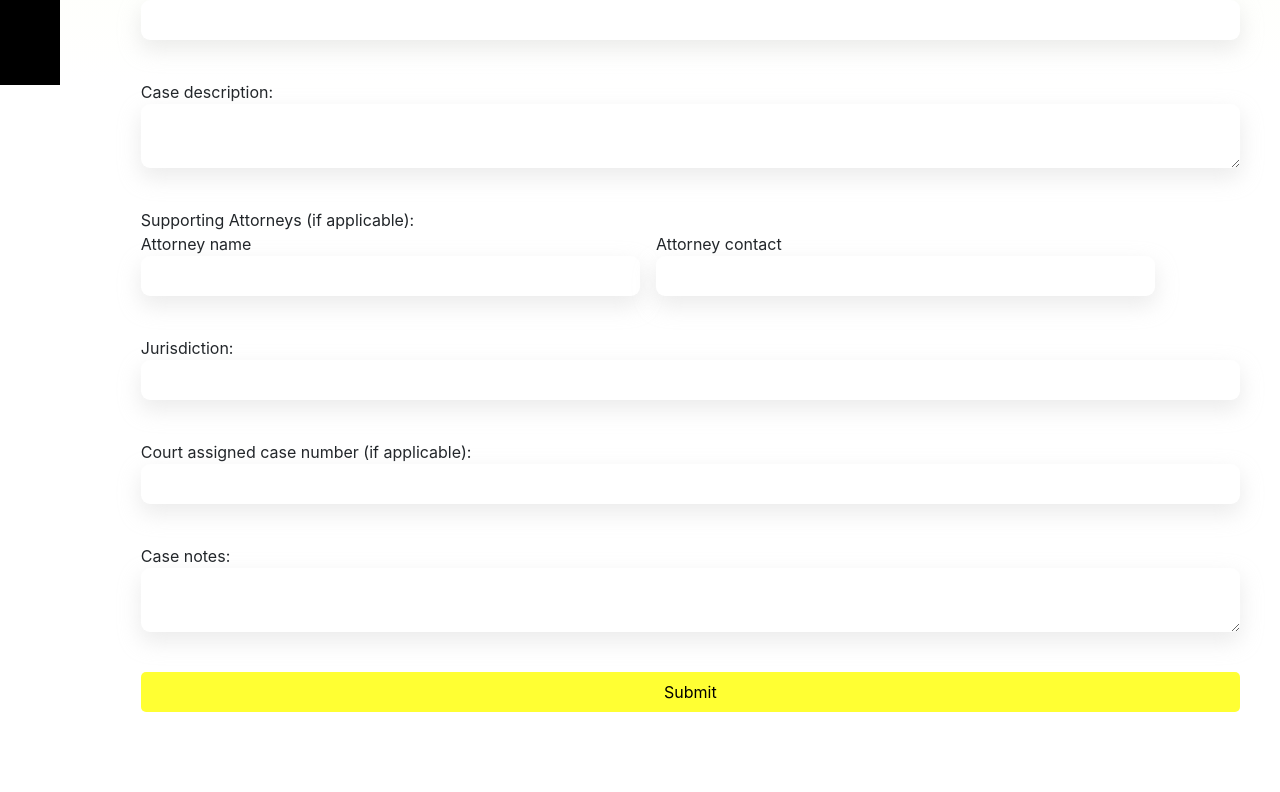
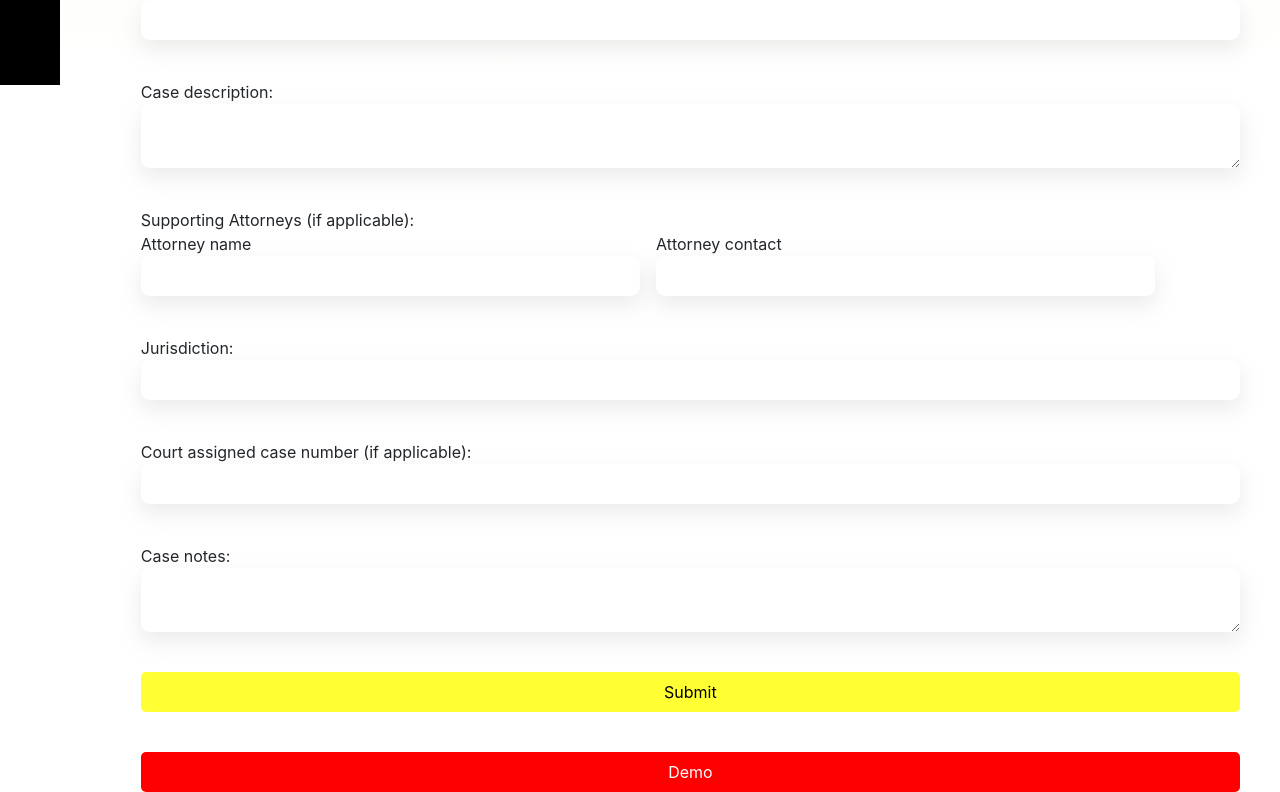
Before and after one commit to xenoninnovations/Expenser, a React (Create React App) app: page /addclientform in a window 1280 px wide. Shown: the part 715-1507 px from the top of the page. Before the commit the page ends 1427 px from the top, so only its background shows below. Built offline with nearby package versions, Linux system fonts and the light colour scheme; no server answers; the database is empty.

Commit message:
added demo button for ease for demo purposes

```diff
--- a/src/pages/assets/styles/ExpenseTracker.css
+++ b/src/pages/assets/styles/ExpenseTracker.css
@@ -73,6 +73,12 @@ td {
   padding: 0.5rem 1rem;
   cursor: pointer;
 }
+
+.add-expense-button.demo {
+  background: red;
+  color: white;
+}
+
 .filters {
   display: flex;
   justify-content: flex-start;
--- a/src/pages/book-keeping/Addclientform.js
+++ b/src/pages/book-keeping/Addclientform.js
@@ -65,7 +65,7 @@ function Addclientform({ closeModal }) {
     if (!formData.phoneNumber.trim()) {
       tempErrors.phoneNumber = "Phone number is required";
       isValid = false;
-    } else if (!/^\d{10}$/.test(formData.phoneNumber.replace(/\D/g, ''))) {
+    } else if (!/^\d{10}$/.test(formData.phoneNumber.replace(/\D/g, ""))) {
       tempErrors.phoneNumber = "Phone number must be 10 digits";
       isValid = false;
     }
@@ -126,7 +126,7 @@ function Addclientform({ closeModal }) {
       if (clientSnap.exists()) {
         setErrors({
           ...errors,
-          emailAddress: "A client with this email already exists"
+          emailAddress: "A client with this email already exists",
         });
         setIsSubmitting(false);
         return;
@@ -177,7 +177,7 @@ function Addclientform({ closeModal }) {
     } catch (error) {
       console.error("Error adding client and case:", error);
       setErrors({
-        submit: "Failed to submit form. Please try again."
+        submit: "Failed to submit form. Please try again.",
       });
     } finally {
       setIsSubmitting(false);
@@ -191,7 +191,7 @@ function Addclientform({ closeModal }) {
     if (errors[name]) {
       setErrors({
         ...errors,
-        [name]: null
+        [name]: null,
       });
     }
   };
@@ -208,6 +208,34 @@ function Addclientform({ closeModal }) {
     loadCaseTypes();
   }, []);
 
+  const handleDemo = () => {
+    setFormData({
+      clientName: "Jane Doe",
+      emailAddress: "jane@doe.com",
+      phoneNumber: "4161234567",
+      companyName: "Jane Doe Inc.",
+      websiteUrl: "https://www.janedoe.com",
+      industry: "Food and Beverage",
+      budget: "100000",
+      source: "Referral",
+      caseName: "Jane Doe v. John Doe",
+      caseType: 0,
+      jurisdiction: "Ontario",
+      caseDesc: "Jane Doe is suing John Doe for $100,000",
+      caseNotes: "Jane Doe is suing John Doe for $100,000",
+      leadAttorney: "John Doe",
+      courtNumber: "1234567890",
+      supportingAttornies: {
+        attorneyName: "Melissa Stephens",
+        attorneyContact: "4161234567",
+      },
+      witnesses: {
+        witnessName: "Caleb Smith",
+        witnessContact: "5634234567",
+      },
+    });
+  };
+
   return (
     <div className="page">
       <Navbar />
@@ -219,26 +247,30 @@ function Addclientform({ closeModal }) {
               <label className="label">
                 Full Name:
                 <input
-                  className={`fields ${errors.clientName ? 'error' : ''}`}
+                  className={`fields ${errors.clientName ? "error" : ""}`}
                   type="text"
                   name="clientName"
                   value={formData.clientName}
                   onChange={handleChange}
                   required
                 />
-                {errors.clientName && <span className="error-message">{errors.clientName}</span>}
+                {errors.clientName && (
+                  <span className="error-message">{errors.clientName}</span>
+                )}
               </label>
               <label className="label">
                 Email Address:
                 <input
-                  className={`fields ${errors.emailAddress ? 'error' : ''}`}
+                  className={`fields ${errors.emailAddress ? "error" : ""}`}
                   type="email"
                   name="emailAddress"
                   value={formData.emailAddress}
                   onChange={handleChange}
                   required
                 />
-                {errors.emailAddress && <span className="error-message">{errors.emailAddress}</span>}
+                {errors.emailAddress && (
+                  <span className="error-message">{errors.emailAddress}</span>
+                )}
               </label>
             </div>
 
@@ -247,14 +279,16 @@ function Addclientform({ closeModal }) {
                 <label className="label">
                   Phone Number:
                   <input
-                    className={`fields ${errors.phoneNumber ? 'error' : ''}`}
+                    className={`fields ${errors.phoneNumber ? "error" : ""}`}
                     type="tel"
                     name="phoneNumber"
                     value={formData.phoneNumber}
                     onChange={handleChange}
                     required
                   />
-                  {errors.phoneNumber && <span className="error-message">{errors.phoneNumber}</span>}
+                  {errors.phoneNumber && (
+                    <span className="error-message">{errors.phoneNumber}</span>
+                  )}
                 </label>
                 <label className="label">
                   Company Name:
@@ -275,13 +309,15 @@ function Addclientform({ closeModal }) {
               <label className="label">
                 Website URL:
                 <input
-                  className={`fields ${errors.websiteUrl ? 'error' : ''}`}
+                  className={`fields ${errors.websiteUrl ? "error" : ""}`}
                   type="url"
                   name="websiteUrl"
                   value={formData.websiteUrl}
                   onChange={handleChange}
                 />
-                {errors.websiteUrl && <span className="error-message">{errors.websiteUrl}</span>}
+                {errors.websiteUrl && (
+                  <span className="error-message">{errors.websiteUrl}</span>
+                )}
               </label>
               <label className="label">
                 Industry:
@@ -299,13 +335,15 @@ function Addclientform({ closeModal }) {
               <label className="label">
                 Budget:
                 <input
-                  className={`fields ${errors.budget ? 'error' : ''}`}
+                  className={`fields ${errors.budget ? "error" : ""}`}
                   type="text"
                   name="budget"
                   value={formData.budget}
                   onChange={handleChange}
                 />
-                {errors.budget && <span className="error-message">{errors.budget}</span>}
+                {errors.budget && (
+                  <span className="error-message">{errors.budget}</span>
+                )}
               </label>
               <label className="label">
                 Client Source:
@@ -327,19 +365,21 @@ function Addclientform({ closeModal }) {
               <label className="label">
                 Case name:
                 <input
-                  className={`fields ${errors.caseName ? 'error' : ''}`}
+                  className={`fields ${errors.caseName ? "error" : ""}`}
                   type="text"
                   name="caseName"
                   value={formData.caseName}
                   onChange={handleChange}
                   required
                 />
-                {errors.caseName && <span className="error-message">{errors.caseName}</span>}
+                {errors.caseName && (
+                  <span className="error-message">{errors.caseName}</span>
+                )}
               </label>
               <label className="label">
                 Case type:
                 <select
-                  className={`fields ${errors.caseType ? 'error' : ''}`}
+                  className={`fields ${errors.caseType ? "error" : ""}`}
                   name="caseType"
                   value={formData.caseType}
                   onChange={handleChange}
@@ -354,7 +394,9 @@ function Addclientform({ closeModal }) {
                     </option>
                   ))}
                 </select>
-                {errors.caseType && <span className="error-message">{errors.caseType}</span>}
+                {errors.caseType && (
+                  <span className="error-message">{errors.caseType}</span>
+                )}
               </label>
             </div>
           </div>
@@ -375,8 +417,8 @@ function Addclientform({ closeModal }) {
                         ...formData,
                         witnesses: {
                           ...formData.witnesses,
-                          witnessName: e.target.value
-                        }
+                          witnessName: e.target.value,
+                        },
                       });
                     }}
                   />
@@ -393,8 +435,8 @@ function Addclientform({ closeModal }) {
                         ...formData,
                         witnesses: {
                           ...formData.witnesses,
-                          witnessContact: e.target.value
-                        }
+                          witnessContact: e.target.value,
+                        },
                       });
                     }}
                   />
@@ -406,14 +448,16 @@ function Addclientform({ closeModal }) {
           <label className="label">
             Lead Attorney:
             <input
-              className={`fields ${errors.leadAttorney ? 'error' : ''}`}
+              className={`fields ${errors.leadAttorney ? "error" : ""}`}
               type="text"
               name="leadAttorney"
               value={formData.leadAttorney}
               onChange={handleChange}
               required
             />
-            {errors.leadAttorney && <span className="error-message">{errors.leadAttorney}</span>}
+            {errors.leadAttorney && (
+              <span className="error-message">{errors.leadAttorney}</span>
+            )}
           </label>
 
           <label className="label">
@@ -442,8 +486,8 @@ function Addclientform({ closeModal }) {
                         ...formData,
                         supportingAttornies: {
                           ...formData.supportingAttornies,
-                          attorneyName: e.target.value
-                        }
+                          attorneyName: e.target.value,
+                        },
                       });
                     }}
                   />
@@ -460,8 +504,8 @@ function Addclientform({ closeModal }) {
                         ...formData,
                         supportingAttornies: {
                           ...formData.supportingAttornies,
-                          attorneyContact: e.target.value
-                        }
+                          attorneyContact: e.target.value,
+                        },
                       });
                     }}
                   />
@@ -473,14 +517,16 @@ function Addclientform({ closeModal }) {
           <label className="label">
             Jurisdiction:
             <input
-              className={`fields ${errors.jurisdiction ? 'error' : ''}`}
+              className={`fields ${errors.jurisdiction ? "error" : ""}`}
               type="text"
               name="jurisdiction"
               value={formData.jurisdiction}
               onChange={handleChange}
               required
             />
-            {errors.jurisdiction && <span className="error-message">{errors.jurisdiction}</span>}
+            {errors.jurisdiction && (
+              <span className="error-message">{errors.jurisdiction}</span>
+            )}
           </label>
 
           <label className="label">
@@ -504,14 +550,23 @@ function Addclientform({ closeModal }) {
             ></textarea>
           </label>
 
-          {errors.submit && <div className="error-message">{errors.submit}</div>}
+          {errors.submit && (
+            <div className="error-message">{errors.submit}</div>
+          )}
 
           <button
             type="submit"
             className="add-expense-button"
             disabled={isSubmitting}
           >
-            {isSubmitting ? 'Submitting...' : 'Submit'}
+            {isSubmitting ? "Submitting..." : "Submit"}
+          </button>
+          <button
+            type="button"
+            className="add-expense-button demo"
+            onClick={() => handleDemo()}
+          >
+            Demo
           </button>
         </form>
       </div>
```
